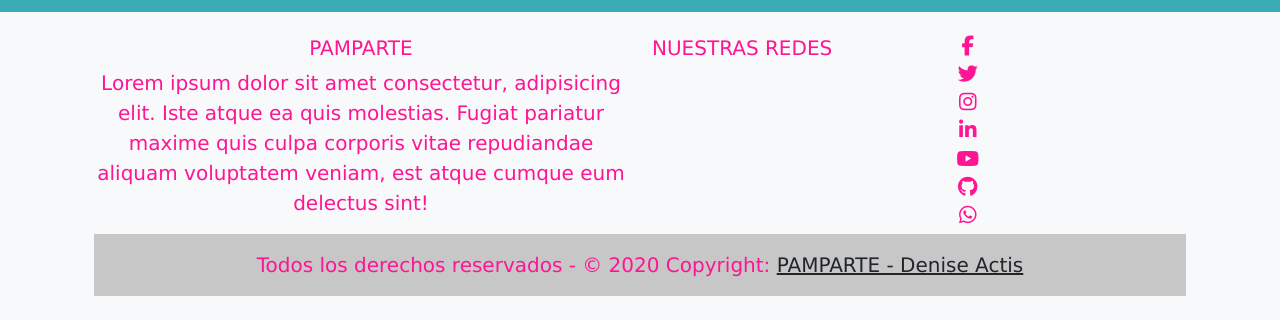
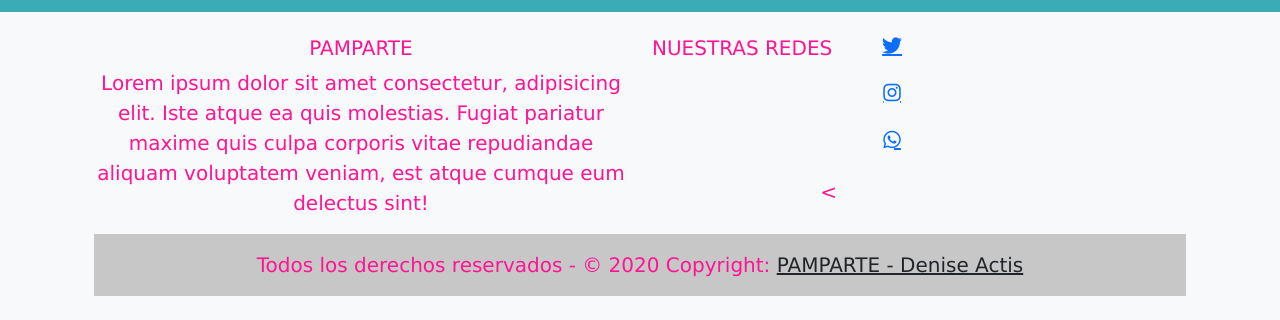
Before and after one commit to denactis/DeniseActis-Pamparte, a plain HTML site: page index.html in a window 1280 px wide. Shown: the part 1090-1410 px from the top of the page. Drawn offline with nearby package versions, Linux system fonts and the light colour scheme.

Commit message:
Update index.html

```diff
--- a/index.html
+++ b/index.html
@@ -98,33 +98,15 @@
 
       <!--Grid columna-->
       <div class="col-lg-6 col-md-12 mb-4 mb-md-0 d-flex">
-        <div class= "row">
+        <div class= "row d-flex">
         <h5 class="text-uppercase">NUESTRAS REDES</h5> </div>
 
-     <div class= "row redes d-flex justify-content">
-
-<!-- Facebook -->
-<i class="fab fa-facebook-f"></i>
-
-<!-- Twitter -->
-<i class="fab fa-twitter"></i>
-
-
-<!-- Instagram -->
-<i class="fab fa-instagram"></i>
-
-<!-- Linkedin -->
-<i class="fab fa-linkedin-in"></i>
-
-
-<!-- Youtube -->
-<i class="fab fa-youtube"></i>
-
-<!-- Github -->
-<i class="fab fa-github"></i>
-
-<!-- Whatsapp -->
-<i class="fab fa-whatsapp"></i>
+     <div class= "row redes>
+                  <a href="#" class="fa fa-facebook"></a>
+<a href="#" class="fa fa-twitter"></a>
+<a href="#" class="fa fa-instagram"></a>
+<a href="#" class="fa fa-whatsapp"></a>
+<
       </div>
         </p>
       </div>
```
